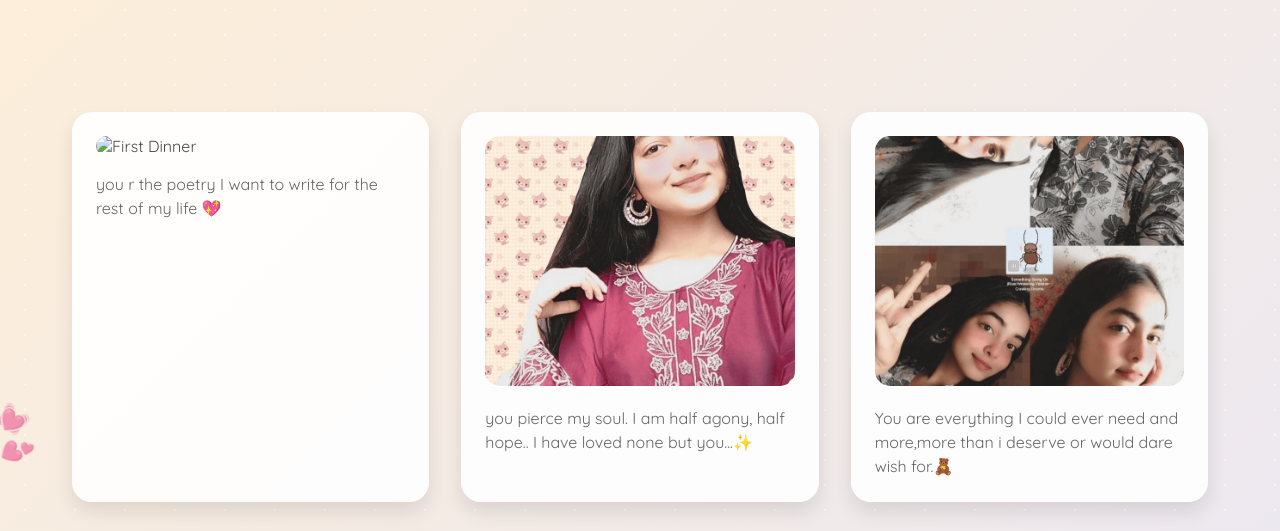
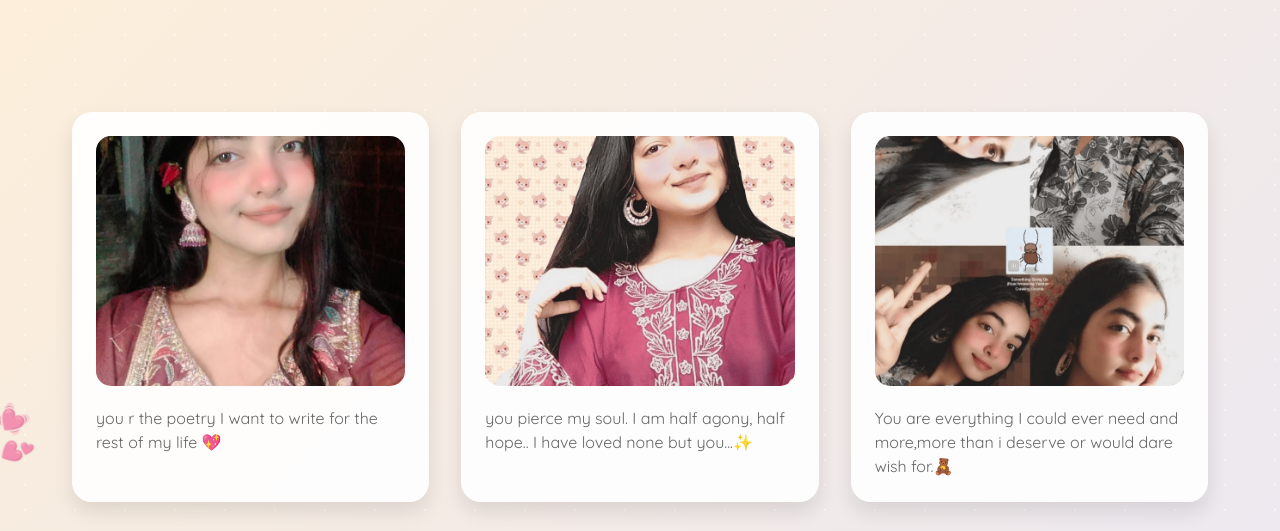
Before and after one commit to iashish271/ttt, a plain HTML site: page last.html in a window 1280 px wide. Shown: the part 234-765 px from the top of the page. Drawn offline with Linux system fonts and the light colour scheme.

Commit message:
Update last.html

```diff
--- a/last.html
+++ b/last.html
@@ -377,7 +377,7 @@
 
     <div class="memory-container">
         <div class="memory-card">
-            <img src="./d5.png" alt="First Dinner" class="memory-img">
+            <img src="./d5.jpeg" alt="First Dinner" class="memory-img">
             <div class="memory-caption">you r the poetry I want to write for the rest of my life 💖</div>
         </div>
         <div class="memory-card">
```
